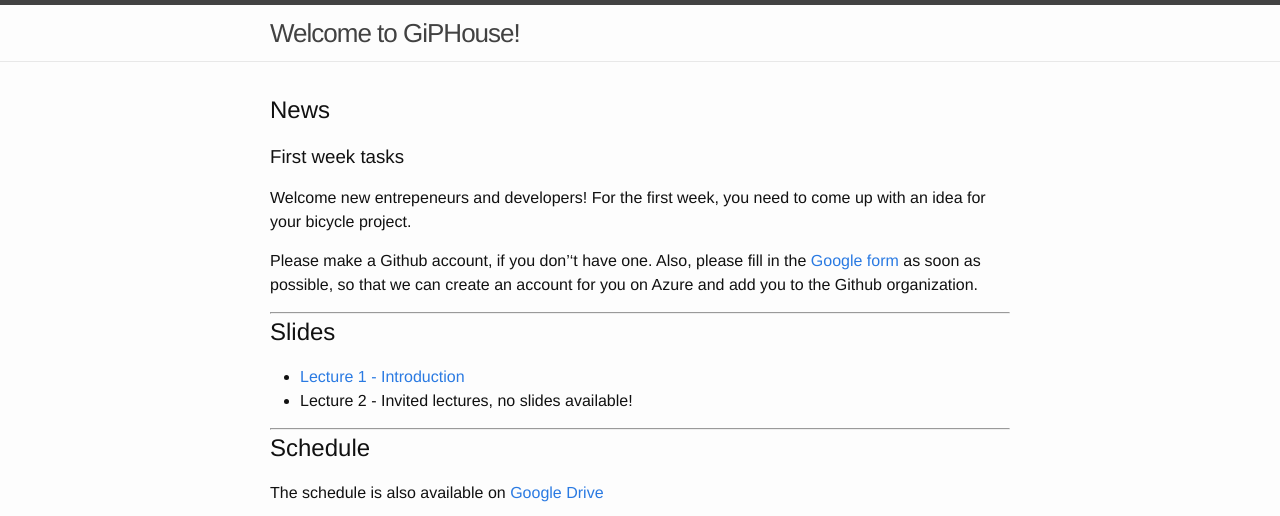
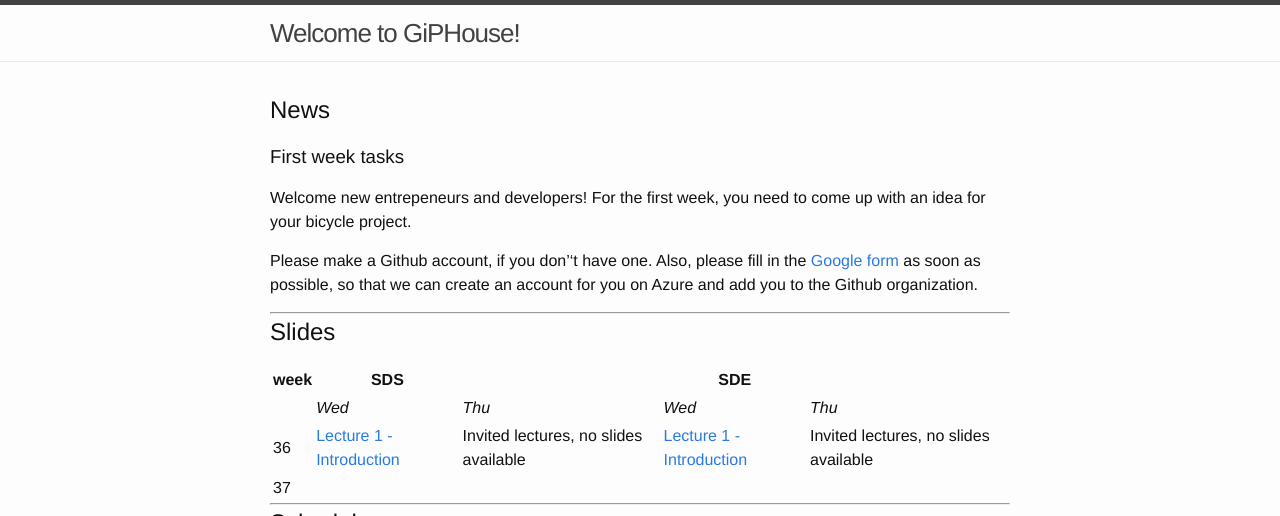
Before and after one commit to tschroter/giphouse.github.io, a Jekyll site: the page built from index.html, in a window 1280 px wide and 900 px high, cut to the strip 0-516 px from the top of the window. Built offline with Jekyll 4.4.1, drawn with Linux system fonts in a browser that asks for light colours.

Commit message:
Slide links in tabular form

```diff
--- a/_includes/site.md
+++ b/_includes/site.md
@@ -15,8 +15,11 @@ organization.
 Slides
 ------
 
-* [Lecture 1 - Introduction](https://drive.google.com/open?id=0B6Zf71MLHzExbklha3VoZXVwUW8)
-* Lecture 2 - Invited lectures, no slides available!
+| week | SDS |     | SDE |     |
+|------|-----|-----|-----|-----|
+|      | *Wed* | *Thu* | *Wed* | *Thu* |
+| 36   | [Lecture 1 - Introduction](https://drive.google.com/open?id=0B6Zf71MLHzExbklha3VoZXVwUW8) | Invited lectures, no slides available  | [Lecture 1 - Introduction](https://drive.google.com/open?id=0B6Zf71MLHzExbklha3VoZXVwUW8) | Invited lectures, no slides available |
+| 37   |     |     |     |     |
 
 ***
 
```
